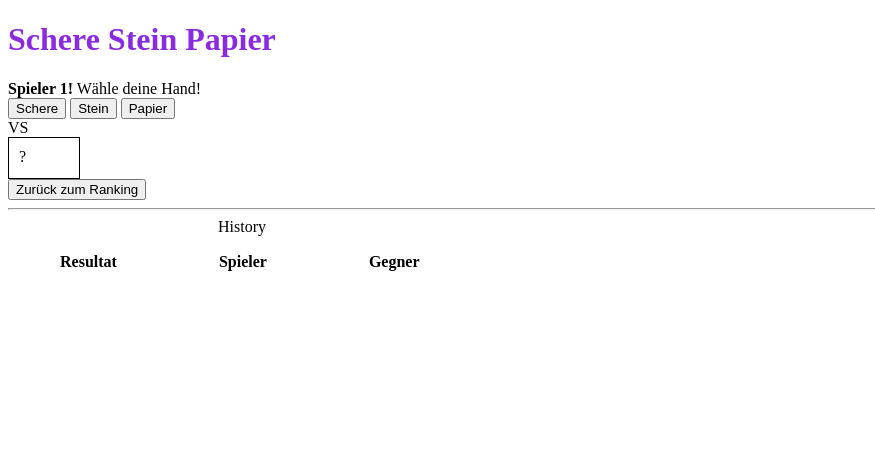
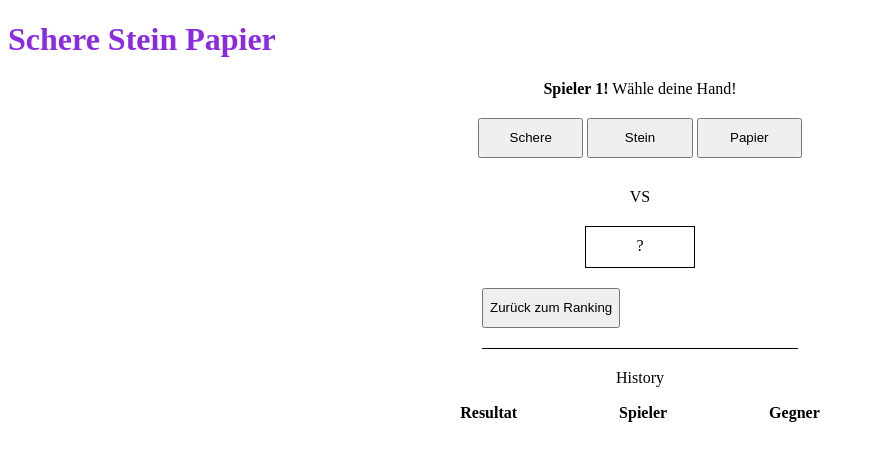
Before and after one commit to c-delrossi/WED-testat, a website with bundled scripts: page TestatVorlage/schere-stein-papier.html in a window 1280 px wide. Both pictures are taken after a click on the button "Spiel Starten". Shown: the whole page, without its empty margins (0-875 px from the left). Built offline with nearby package versions, Linux system fonts and the light colour scheme.

Commit message:
adjust CSS

```diff
--- a/TestatVorlage/styles/test.css
+++ b/TestatVorlage/styles/test.css
@@ -1,13 +1,67 @@
 h1 {
     color: blueviolet;
+}
+
+h2,
+#ranking-list {
+    text-align: center;
+}
+
+hr {
+    border-width: 0;
+    height: 1px;
+    background-color: black;
+    width: 25%;
+    margin-top: 20px;
+    margin-bottom: 20px;
 }
 
 .start-page {
     display: block;
 }
 
+#back-to-start-btn {
+    margin-left: 37.5%;
+}
+
+#name-label {
+    margin-top: 10px;
+    margin-bottom: 20px;
+    display: inline-block;
+    margin-left: 37.5%;
+}
+
+#player-name-input {
+    display: inline-block;
+}
+
+#start-game-message {
+    display: flex;
+    margin-left: 37.5%;
+}
+
 .hand-btn {
     display: inline-block;
+}
+
+button {
+    height: 40px;
+}
+
+.hand-btn {
+    width: 8.33%;
+    margin-top: 20px;
+    margin-bottom: 30px;
+}
+
+#switch-connection-btn {
+    width: 25%;
+    height: 50px;
+}
+
+#history-table {
+    display: table;
+    margin: auto;
 }
 
 .game-page {
@@ -15,14 +69,12 @@ h1 {
 }
 
 #computer-hand-div {
+    margin-top: 20px;
+    margin-bottom: 20px;
     border: 1px solid black;
     padding: 10px;
-    width: 50px;
+    width: 7%;
     height: 20px;
-}
-
-#history-label {
-    padding-left: 210px;
 }
 
 #history-table tr:nth-child(even) {
@@ -33,20 +85,31 @@ h1 {
     background-color: white;
 }
 
-ul {
-    list-style-type: none;
-}
-
 th {
     padding: 15px 50px;
+    text-align: center;
 }
 
 td {
+    text-align: center;
     padding-left: 50px;
     padding-right: 50px;
 }
 
+div,
+figure,
+button,
+figcaption,
+.start-page,
+#ranking-list,
+#switch-connection-btn,
+#history-label {
+    margin: auto;
+}
+
 #game-page {
+    text-align: center;
+    align-content: center;
     display: none;
 }
 
```
